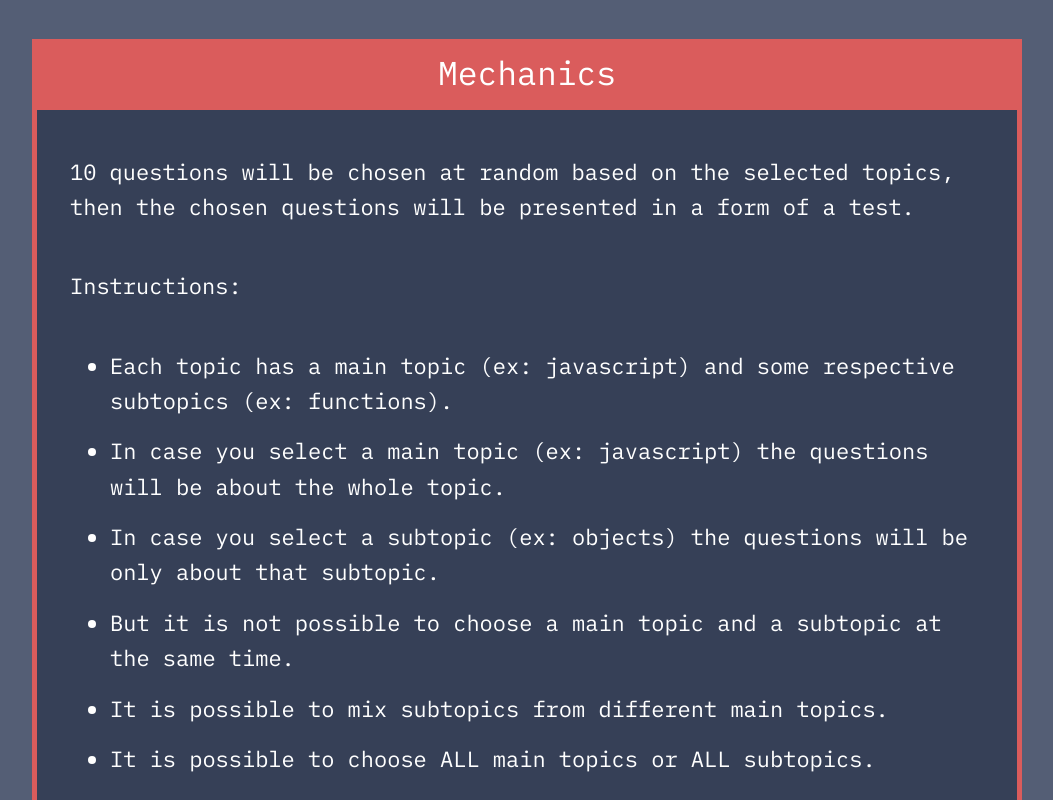
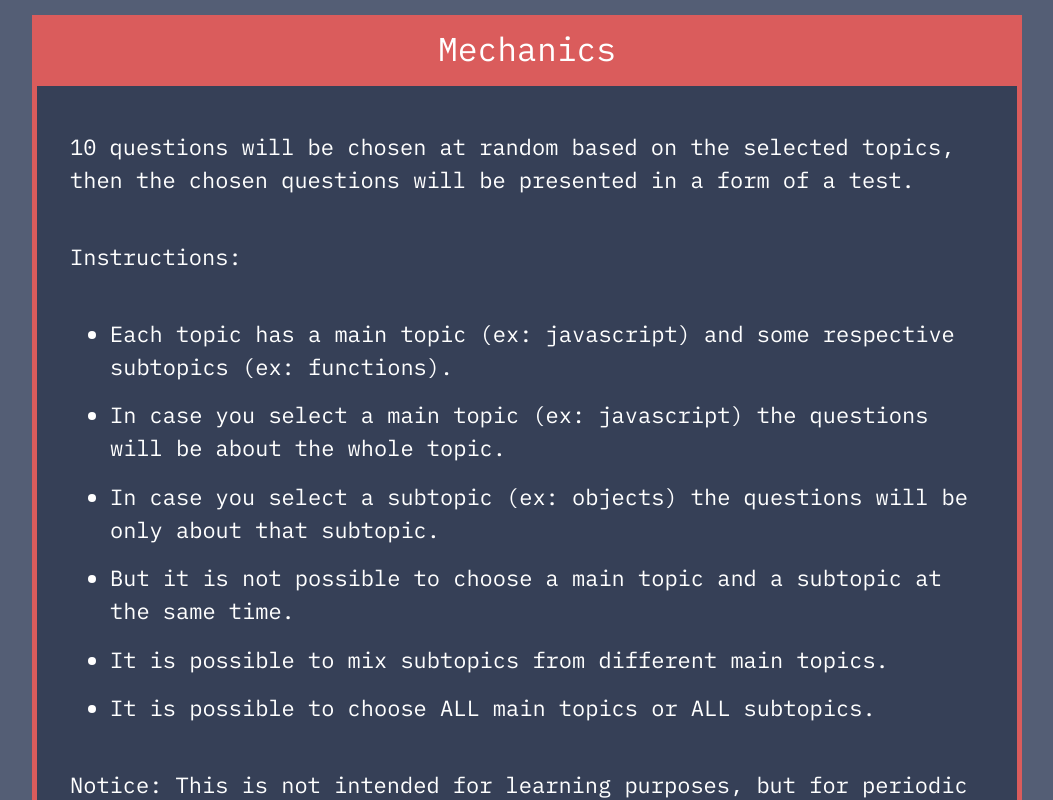
Before and after one commit to Dan-Lucian/web-dev-quizz-platform, a React (Create React App) app in the folder frontend/: page /about in a window 1280 px wide. Shown: the part 1280-2080 px from the top of the page, without its empty margins (113-1166 px from the left). Built offline with nearby package versions, Linux system fonts and the light colour scheme.

Commit message:
fix: medium line-height for Text and List

```diff
--- a/frontend/src/routes/about/components/List.js
+++ b/frontend/src/routes/about/components/List.js
@@ -11,7 +11,7 @@ const StyledList = styled.ul`
   padding-left: 40px;
   list-style-type: disc;
   margin-bottom: 2em;
-  line-height: 1.6;
+  line-height: 1.5;
 
   & > li:not(:last-child) {
     margin-bottom: 0.7em;
--- a/frontend/src/routes/about/components/Text.js
+++ b/frontend/src/routes/about/components/Text.js
@@ -17,7 +17,7 @@ Text.propTypes = {
 };
 
 const StyledText = styled.p`
-  line-height: 1.6;
+  line-height: 1.5;
 
   &:not(:last-child) {
     margin-bottom: 2em;
```
